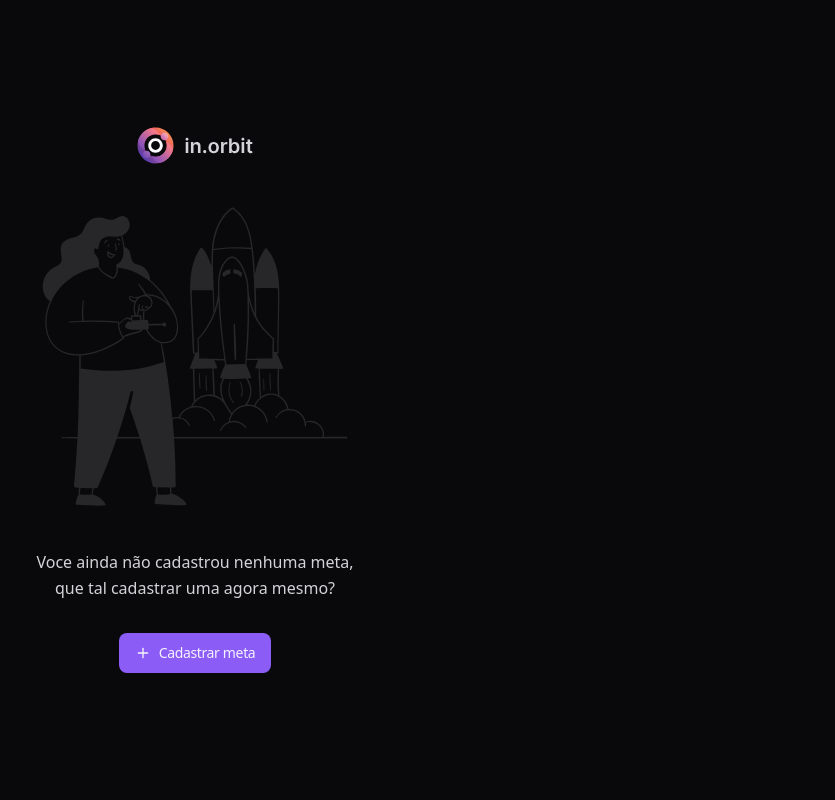
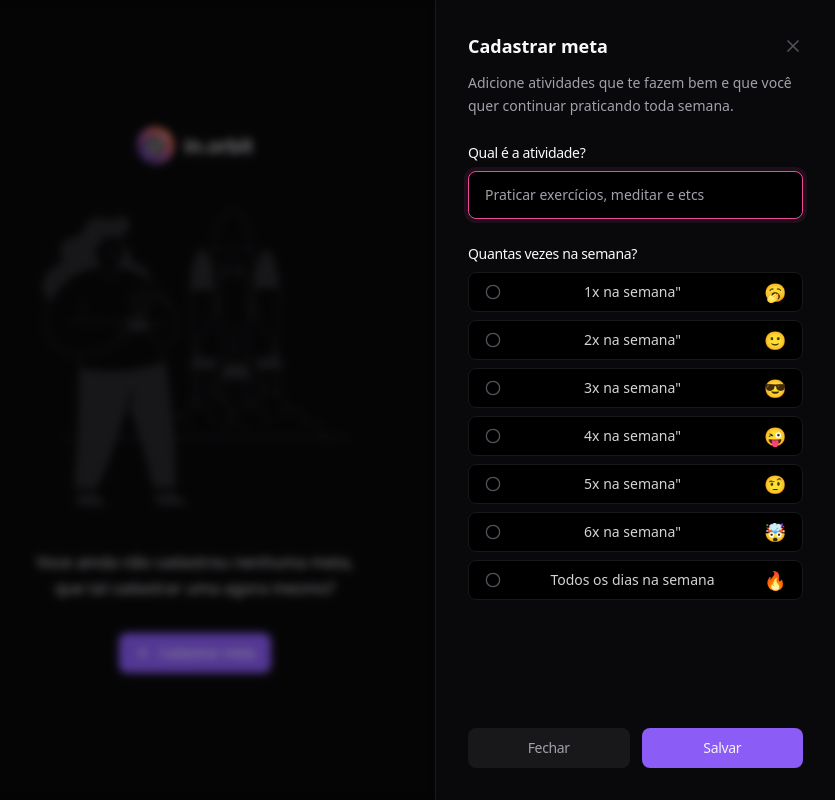
Before and after one commit to BernardoFOFG/nlw-pocket-javascript, a React (Vite) app in the folder web/: page / in a window 1280 px wide. Both pictures are taken after a click on the button "Cadastrar meta". Shown: the whole page, without its empty margins (445-1280 px from the left). Built offline with nearby package versions, Linux system fonts and the light colour scheme.

Commit message:
feat: homepage empty goals

```diff
--- a/web/src/app.tsx
+++ b/web/src/app.tsx
@@ -1,9 +1,27 @@
 import logo from "../src/assets/logo-in-orbit.svg";
 import letsStart from "../src/assets/lets-start-illustration.svg";
-import { Plus } from "lucide-react";
+import { Plus, X } from "lucide-react";
+import { Button } from "./components/ui/button";
+import {
+  Dialog,
+  DialogClose,
+  DialogContent,
+  DialogDescription,
+  DialogTitle,
+  DialogTrigger,
+} from "./components/ui/dialog";
+import { Label } from "./components/ui/label";
+import { Input } from "./components/ui/input";
+import {
+  RadioGroup,
+  RadioGroupIndicator,
+  RadioGroupItem,
+} from "./components/ui/radio-group";
+import { desiredWeeklyList } from "./utils";
 
 export const App = () => {
   return (
+    <Dialog>
       <div className="h-screen flex items-center flex-col justify-center gap-8">
         <img src={logo} alt="in.orbit" />
         <img src={letsStart} alt="in.orbit" />
@@ -11,14 +29,69 @@
           Voce ainda não cadastrou nenhuma meta, que tal cadastrar uma agora
           mesmo?
         </p>
-
-      <button
-        type="button"
-        className="px-4 py-2.5 rounded-lg bg-violet-500 text-violet-50 flex items-center gap-2 text-sm font-medium tracking-tight hover:bg-violet-600 transition-all"
-      >
+        <DialogTrigger asChild>
+          <Button>
             <Plus className="size-4" />
             Cadastrar meta
-      </button>
+          </Button>
+        </DialogTrigger>
       </div>
+
+      <DialogContent>
+        <div className="flex flex-col gap-6 h-full">
+          <div className="flex flex-col gap-3">
+            <div className="flex items-center justify-between">
+              <DialogTitle>Cadastrar meta</DialogTitle>
+              <DialogClose>
+                <X className="size-5 text-zinc-600" />
+              </DialogClose>
+            </div>
+            <DialogDescription>
+              Adicione atividades que te fazem bem e que você quer continuar
+              praticando toda semana.
+            </DialogDescription>
+          </div>
+
+          <form action="" className="flex flex-col justify-between flex-1">
+            <div className="flex flex-col gap-6">
+              <div className="flex flex-col gap-2">
+                <Label htmlFor="title">Qual é a atividade?</Label>
+                <Input
+                  id="title"
+                  autoFocus
+                  placeholder="Praticar exercícios, meditar e etcs"
+                />
+              </div>
+
+              <div className="flex flex-col gap-2">
+                <Label>Quantas vezes na semana?</Label>
+                <RadioGroup>
+                  {desiredWeeklyList.map((v) => (
+                    <RadioGroupItem value={v.value} key={v.value}>
+                      <RadioGroupIndicator />
+                      <span className="text-zinc-300 text-sm font-meidum leading-none">
+                        {v.value === "7"
+                          ? "Todos os dias na semana"
+                          : `${v.value}x na semana"`}
+                      </span>
+                      <span className="text-lg leading-none">{v.emoji}</span>
+                    </RadioGroupItem>
+                  ))}
+                </RadioGroup>
+              </div>
+            </div>
+
+            <div className="flex items-center gap-3">
+              <DialogClose asChild>
+                <Button type="button" variant="secondary" className="flex-1">
+                  Fechar
+                </Button>
+              </DialogClose>
+              <Button className="flex-1">Salvar</Button>
+            </div>
+          </form>
+        </div>
+      </DialogContent>
+    </Dialog>
   );
 };
--- a/web/src/components/ui/dialog.tsx
+++ b/web/src/components/ui/dialog.tsx
@@ -1,19 +1,19 @@
-import * as DialogPrimitive from '@radix-ui/react-dialog'
+import * as DialogPrimitive from "@radix-ui/react-dialog";
 
 export function Dialog(props: DialogPrimitive.DialogProps) {
-  return <DialogPrimitive.Dialog {...props} />
+  return <DialogPrimitive.Dialog {...props} />;
 }
 
 export function DialogTrigger(props: DialogPrimitive.DialogTriggerProps) {
-  return <DialogPrimitive.DialogTrigger {...props} />
+  return <DialogPrimitive.DialogTrigger {...props} />;
 }
 
 export function DialogClose(props: DialogPrimitive.DialogCloseProps) {
-  return <DialogPrimitive.DialogClose {...props} />
+  return <DialogPrimitive.DialogClose {...props} />;
 }
 
 export function DialogPortal(props: DialogPrimitive.DialogPortalProps) {
-  return <DialogPrimitive.DialogPortal {...props} />
+  return <DialogPrimitive.DialogPortal {...props} />;
 }
 
 export function DialogOverlay(props: DialogPrimitive.DialogOverlayProps) {
@@ -22,7 +22,7 @@
       {...props}
       className="fixed inset-0 z-40 bg-black/40 backdrop-blur-sm"
     />
-  )
+  );
 }
 
 export function DialogContent(props: DialogPrimitive.DialogContentProps) {
@@ -35,13 +35,16 @@
         className="fixed z-50 right-0 top-0 bottom-0 w-[400px] h-screen border-l border-zinc-900 bg-zinc-950 p-8"
       />
     </DialogPortal>
-  )
+  );
 }
 
 export function DialogTitle(props: DialogPrimitive.DialogTitleProps) {
   return (
-    <DialogPrimitive.DialogTitle {...props} className="text-lg font-semibold" />
-  )
+    <DialogPrimitive.DialogTitle
+      {...props}
+      className="text-lg font-semibold text-zinc-50"
+    />
+  );
 }
 
 export function DialogDescription(
@@ -52,5 +55,5 @@
       {...props}
       className="text-zinc-400 text-sm leading-relaxed"
     />
-  )
+  );
 }
--- a/web/src/components/ui/label.tsx
+++ b/web/src/components/ui/label.tsx
@@ -1,14 +1,14 @@
-import type { ComponentProps } from 'react'
-import { twMerge } from 'tailwind-merge'
+import type { ComponentProps } from "react";
+import { twMerge } from "tailwind-merge";
 
-export function Label(props: ComponentProps<'label'>) {
+export function Label(props: ComponentProps<"label">) {
   return (
     <label
       {...props}
       className={twMerge(
-        'font-medium text-sm tracking-tight leading-normal',
+        "font-medium text-sm tracking-tight leading-normal text-zinc-50",
         props.className
       )}
     />
-  )
+  );
 }
--- /dev/null
+++ b/web/src/utils/index.ts
@@ -0,0 +1,30 @@
+export const desiredWeeklyList = [
+  {
+    value: "1",
+    emoji: "🥱",
+  },
+  {
+    value: "2",
+    emoji: "🙂",
+  },
+  {
+    value: "3",
+    emoji: "😎",
+  },
+  {
+    value: "4",
+    emoji: "😜",
+  },
+  {
+    value: "5",
+    emoji: "🤨",
+  },
+  {
+    value: "6",
+    emoji: "🤯",
+  },
+  {
+    value: "7",
+    emoji: "🔥",
+  },
+];
```
Lines whose indentation alone changed are shown as unchanged.
